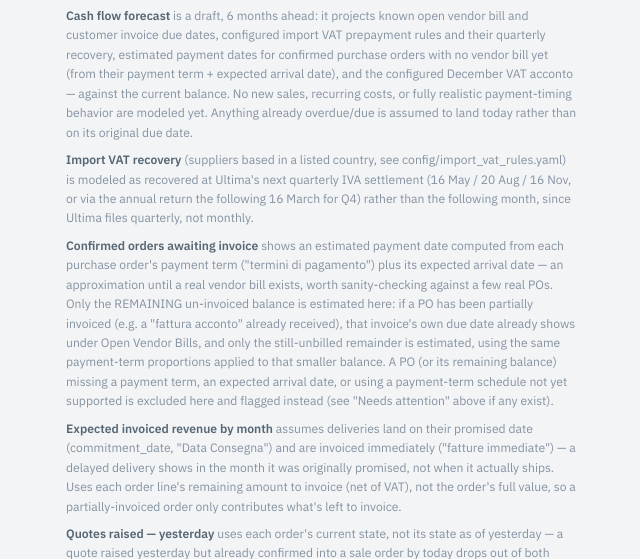
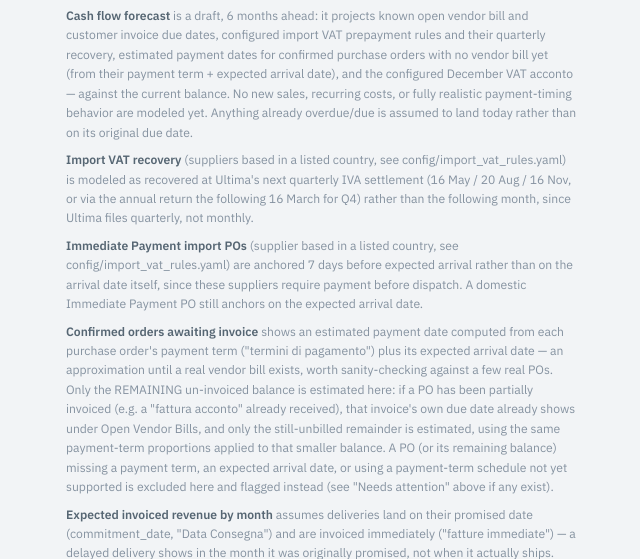
Before and after one commit to Ultima-industrial/reporting, a Python web app: template templates/dashboard_template.html in a window 1280 px wide. Shown: the part 1450-2009 px from the top of the page, without its empty margins (8-648 px from the left). Run offline with Jinja, Linux system fonts and the light colour scheme; the template is opened without the code that fills it, so the values that code supplies are empty.

Commit message:
Add Immediate Payment import POs explanation

```diff
--- a/templates/dashboard_template.html
+++ b/templates/dashboard_template.html
@@ -318,6 +318,7 @@
     <p><b>Cash flow forecast</b> is a draft, 6 months ahead: it projects known open vendor bill and customer invoice due dates, configured import VAT prepayment rules and their quarterly recovery, estimated payment dates for confirmed purchase orders with no vendor bill yet (from their payment term + expected arrival date), and the configured December VAT acconto &mdash; against the current balance. No new sales, recurring costs, or fully realistic payment-timing behavior are modeled yet. Anything already overdue/due is assumed to land today rather than on its original due date.</p>
     <p><b>Import VAT recovery</b> (suppliers based in a listed country, see config/import_vat_rules.yaml) is modeled as recovered at Ultima's next quarterly IVA settlement (16 May / 20 Aug / 16 Nov, or via the annual return the following 16 March for Q4) rather than the following month, since Ultima files quarterly, not monthly.</p>
     <p id="acontoCaveat"></p>
+    <p><b>Immediate Payment import POs</b> (supplier based in a listed country, see config/import_vat_rules.yaml) are anchored 7 days before expected arrival rather than on the arrival date itself, since these suppliers require payment before dispatch. A domestic Immediate Payment PO still anchors on the expected arrival date.</p>
     <p><b>Confirmed orders awaiting invoice</b> shows an estimated payment date computed from each purchase order's payment term ("termini di pagamento") plus its expected arrival date &mdash; an approximation until a real vendor bill exists, worth sanity-checking against a few real POs. Only the REMAINING un-invoiced balance is estimated here: if a PO has been partially invoiced (e.g. a "fattura acconto" already received), that invoice's own due date already shows under Open Vendor Bills, and only the still-unbilled remainder is estimated, using the same payment-term proportions applied to that smaller balance. A PO (or its remaining balance) missing a payment term, an expected arrival date, or using a payment-term schedule not yet supported is excluded here and flagged instead (see "Needs attention" above if any exist).</p>
     <p><b>Expected invoiced revenue by month</b> assumes deliveries land on their promised date (commitment_date, "Data Consegna") and are invoiced immediately ("fatture immediate") &mdash; a delayed delivery shows in the month it was originally promised, not when it actually ships. Uses each order line's remaining amount to invoice (net of VAT), not the order's full value, so a partially-invoiced order only contributes what's left to invoice.</p>
     <p><b>Quotes raised &mdash; yesterday</b> uses each order's current state, not its state as of yesterday &mdash; a quote raised yesterday but already confirmed into a sale order by today drops out of both figures rather than staying counted in yesterday's.</p>
```
